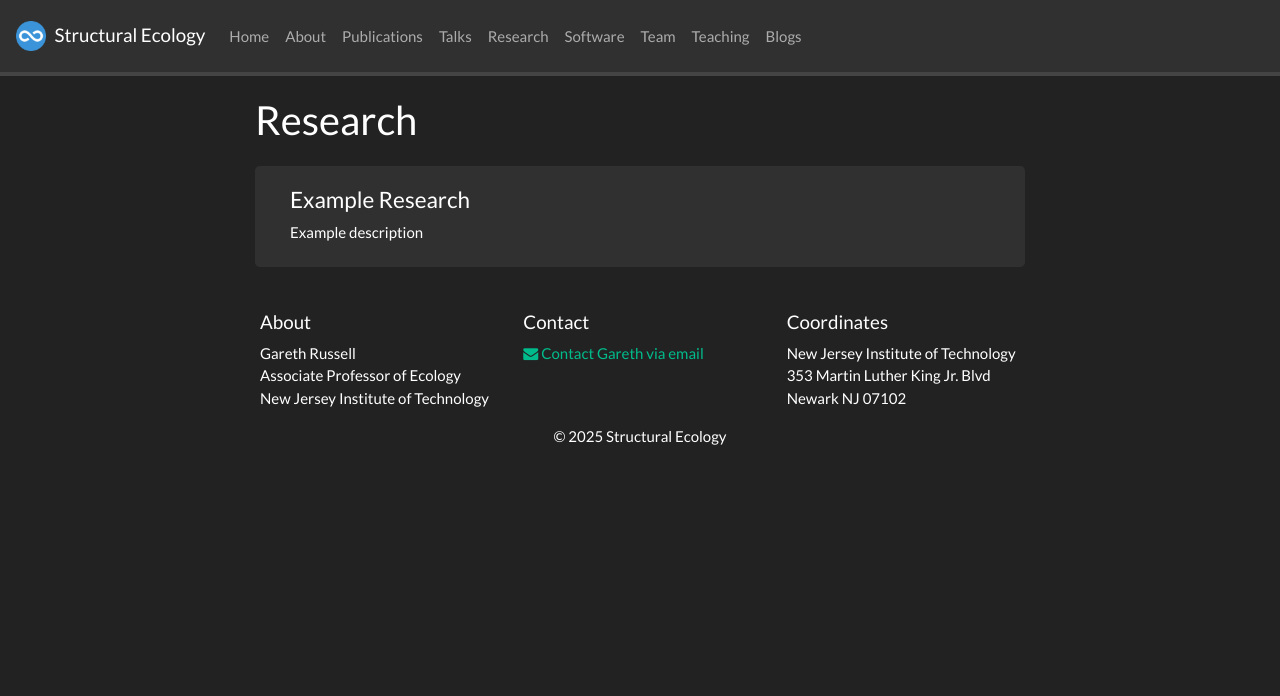
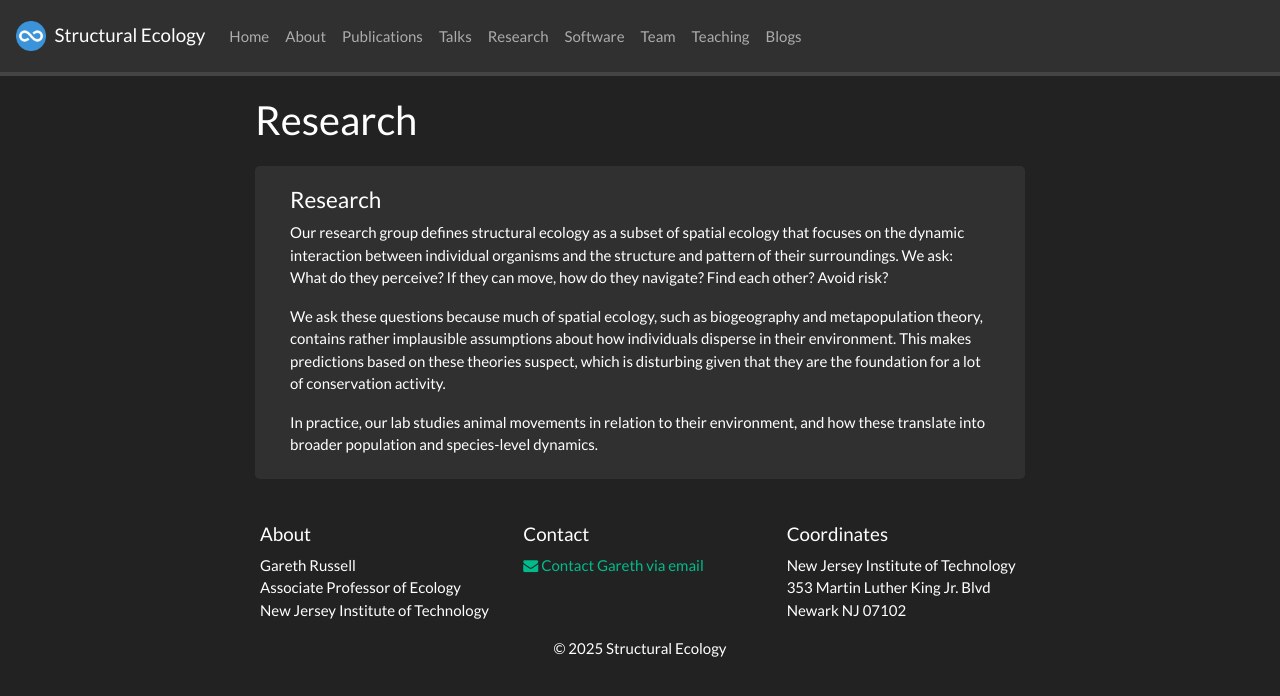
Before and after one commit to garethrussell/uel, a Jekyll site: the page built from _pages/research.md, in a window 1280 px wide. Shown: the top 696 px of the page. Built offline with Jekyll 4.4.1, drawn with Linux system fonts in a browser that asks for light colours; nearby versions of some CDN libraries; a style sheet for code colours, icons or effects is not loaded.

Commit message:
Research

```diff
--- a/_pages/research.md
+++ b/_pages/research.md
@@ -34,8 +34,12 @@ iframe {
 
 <div class="jumbotron">
 <div class="col-md-12 col-sm-12">
-<h4>Example Research</h4>
+<h4>Research</h4>
 
-Example description
+Our research group defines structural ecology as a subset of spatial ecology that focuses on the dynamic interaction between individual organisms and the structure and pattern of their surroundings. We ask: What do they perceive? If they can move, how do they navigate? Find each other? Avoid risk?
+
+We ask these questions because much of spatial ecology, such as biogeography and metapopulation theory, contains rather implausible assumptions about how individuals disperse in their environment. This makes predictions based on these theories suspect, which is disturbing given that they are the foundation for a lot of conservation activity.
+
+In practice, our lab studies animal movements in relation to their environment, and how these translate into broader population and species-level dynamics.
 </div>
 </div>
```
